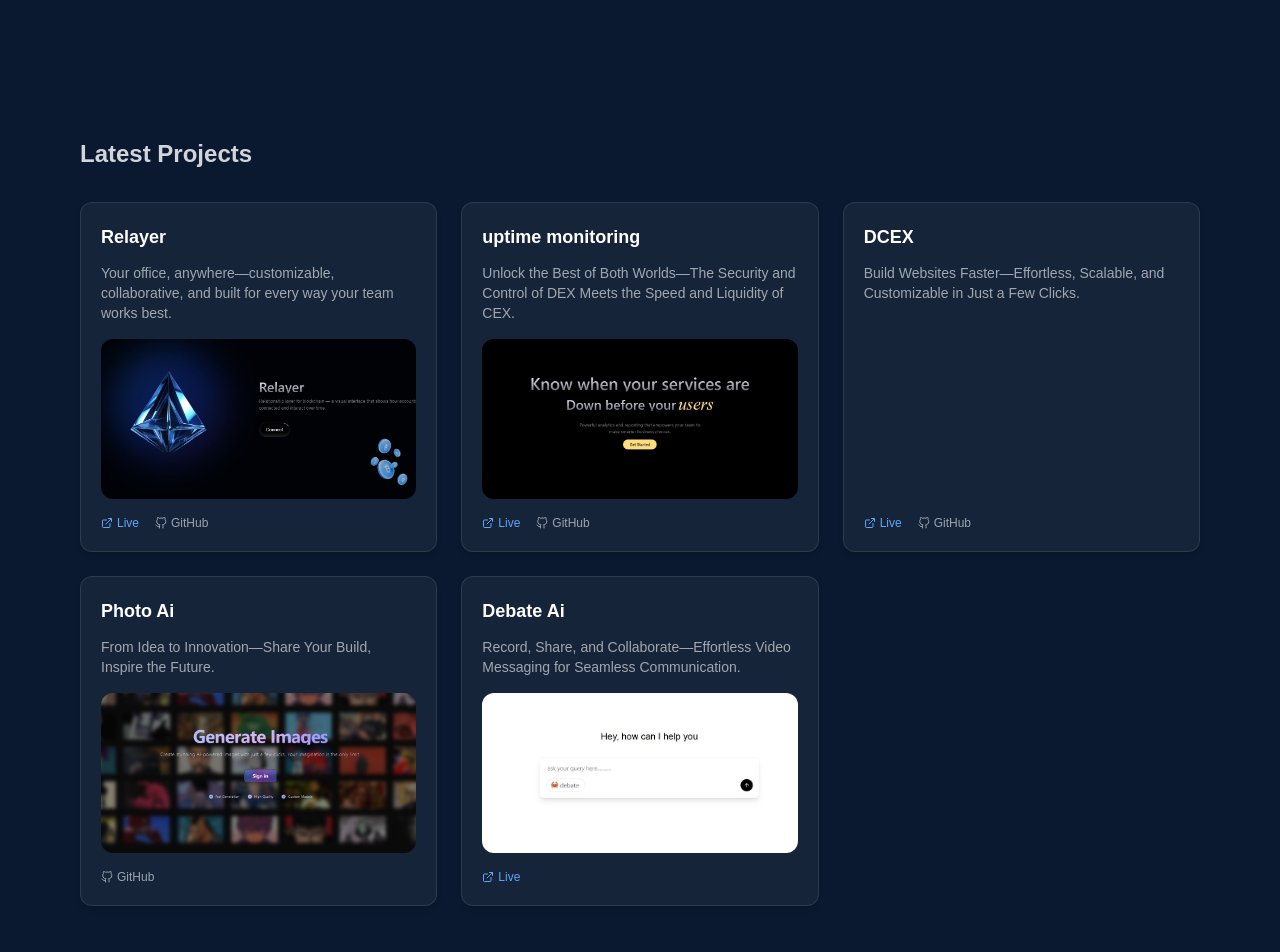
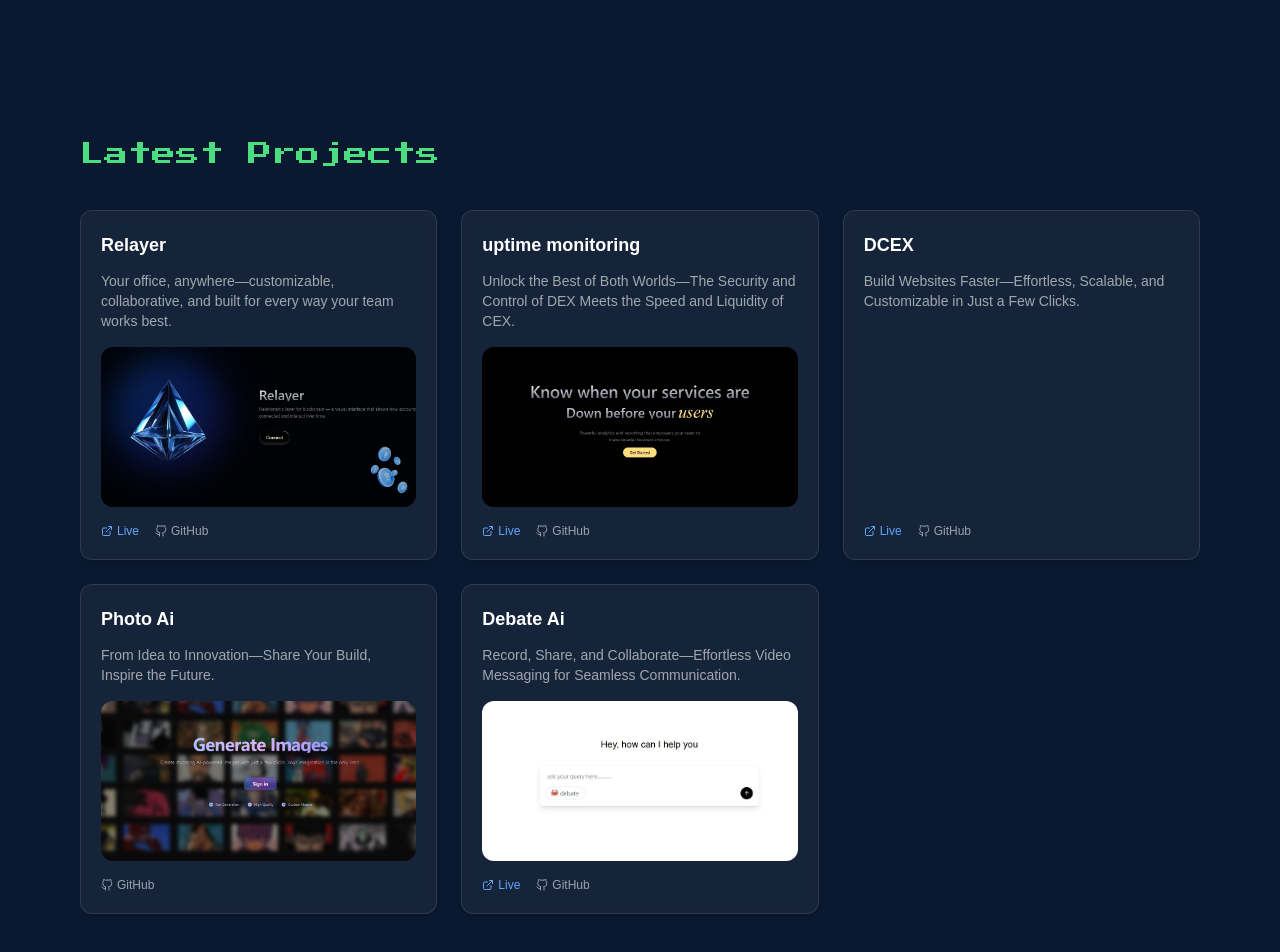
Before and after one commit to theanuragg/protfolio, a Next.js app: page / in a window 1280 px wide. Shown: the part 480-1432 px from the top of the page. Built offline with nearby package versions, Linux system fonts and the light colour scheme.

Commit message:
Remove unused icon prop from ProjectCard and update project links in ProjectsGrid

```diff
--- a/src/components/ProjectCard.tsx
+++ b/src/components/ProjectCard.tsx
@@ -17,7 +17,6 @@ interface ProjectCardProps {
 export default function ProjectCard({
   title,
   description,
-  icon: Icon,
   href,
   github,
   image,
--- a/src/components/ProjectsGrid.tsx
+++ b/src/components/ProjectsGrid.tsx
@@ -5,7 +5,6 @@ import ProjectCard from "./ProjectCard";
 import { FiDatabase } from "react-icons/fi";
 import { FaDiscord, FaMarkdown } from "react-icons/fa";
 import { BsRobot } from "react-icons/bs";
-import { link } from "fs";
 
 export default function ProjectsGrid() {
   const projects = [
@@ -23,8 +22,8 @@ export default function ProjectsGrid() {
       description:
         "Unlock the Best of Both Worlds—The Security and Control of DEX Meets the Speed and Liquidity of CEX.",
       icon: FiDatabase,
-      href: "https://cexdex.example.com",
-      github: "https://github.com/your-org/cexdex",
+      href: "https://uptime.theaanurag.xyz/",
+      github: "https://github.com/theanuragg/UPtime-monitoring",
       image: "/uptime.JPG",
     },
     {
@@ -33,7 +32,7 @@ export default function ProjectsGrid() {
         "Build Websites Faster—Effortless, Scalable, and Customizable in Just a Few Clicks.",
       icon: FaMarkdown,
       href: "https://sitebuilder.example.com",
-      github: "htt[ps://github.com/your-org/sitebuilder",
+      github: "https://github.com/theanuragg/DCEX",
       image: "",
     },
     {
@@ -41,8 +40,8 @@ export default function ProjectsGrid() {
       description:
         "From Idea to Innovation—Share Your Build, Inspire the Future.",
       icon: FaDiscord,
-      link: "https://photoai.example.com",
-      github: "https://github.com/your-org/katha",
+      link: "https://vras-ai-theanurags-projects.vercel.app/",
+      github: "https://github.com/theanuragg/photo-ai",
       image: "/photoai.JPG",
     },
     {
@@ -50,15 +49,15 @@ export default function ProjectsGrid() {
       description:
         "Record, Share, and Collaborate—Effortless Video Messaging for Seamless Communication.",
       icon: BsRobot,
-      href: "https://aloom.example.com",
-      github: "",
+      href: "https://ai.theaanurag.xyz/",
+      github: "https://github.com/theanuragg/AI",
       image: "/ai.JPG",
     },
   ];
 
   return (
     <section className="py-16">
-      <h2 className="text-2xl text-gray-300 font-bold mb-8">Latest Projects</h2>
+      <h2 className="text-2xl font-pixel text-green-400 mb-10">Latest Projects</h2>
       <div className="grid grid-cols-1 md:grid-cols-2 lg:grid-cols-3 gap-6">
         {projects.map((project, index) => (
           <ProjectCard key={index} {...project} />
```
